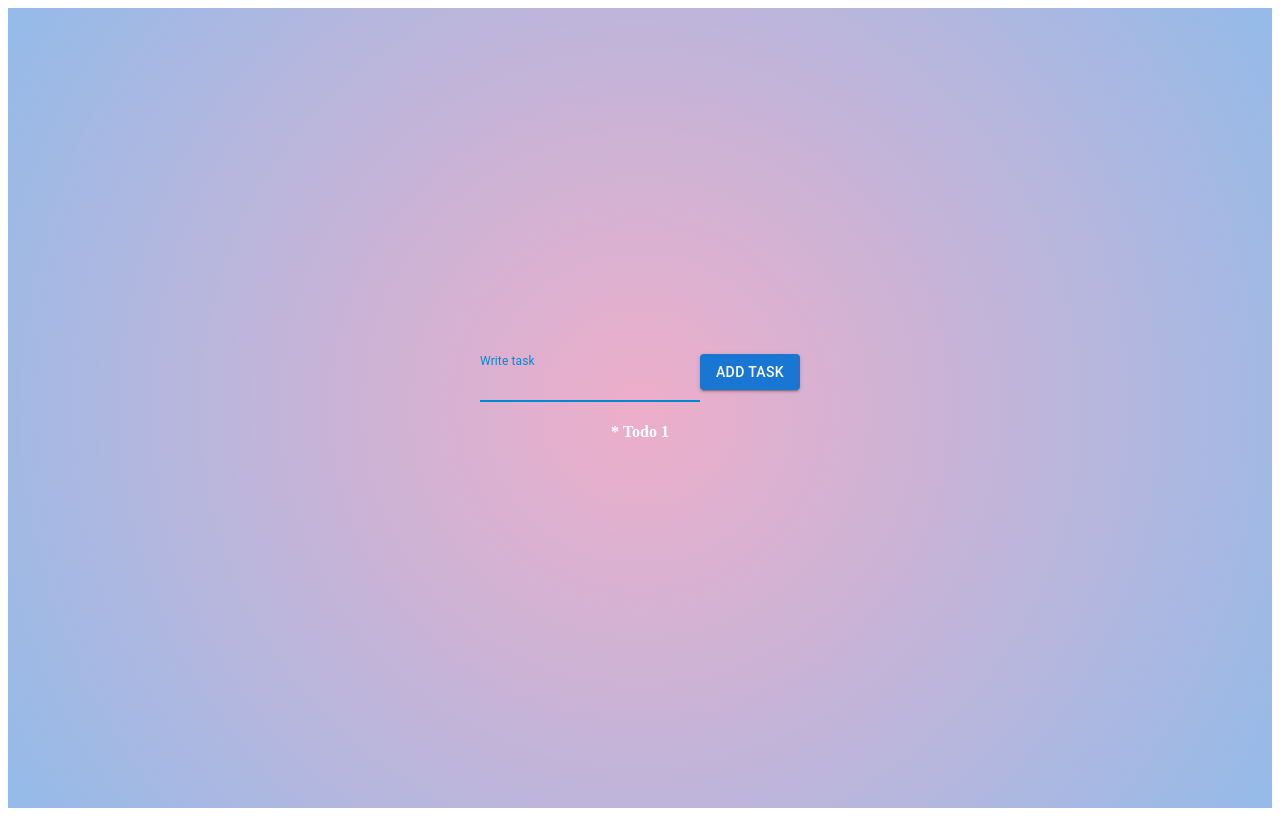
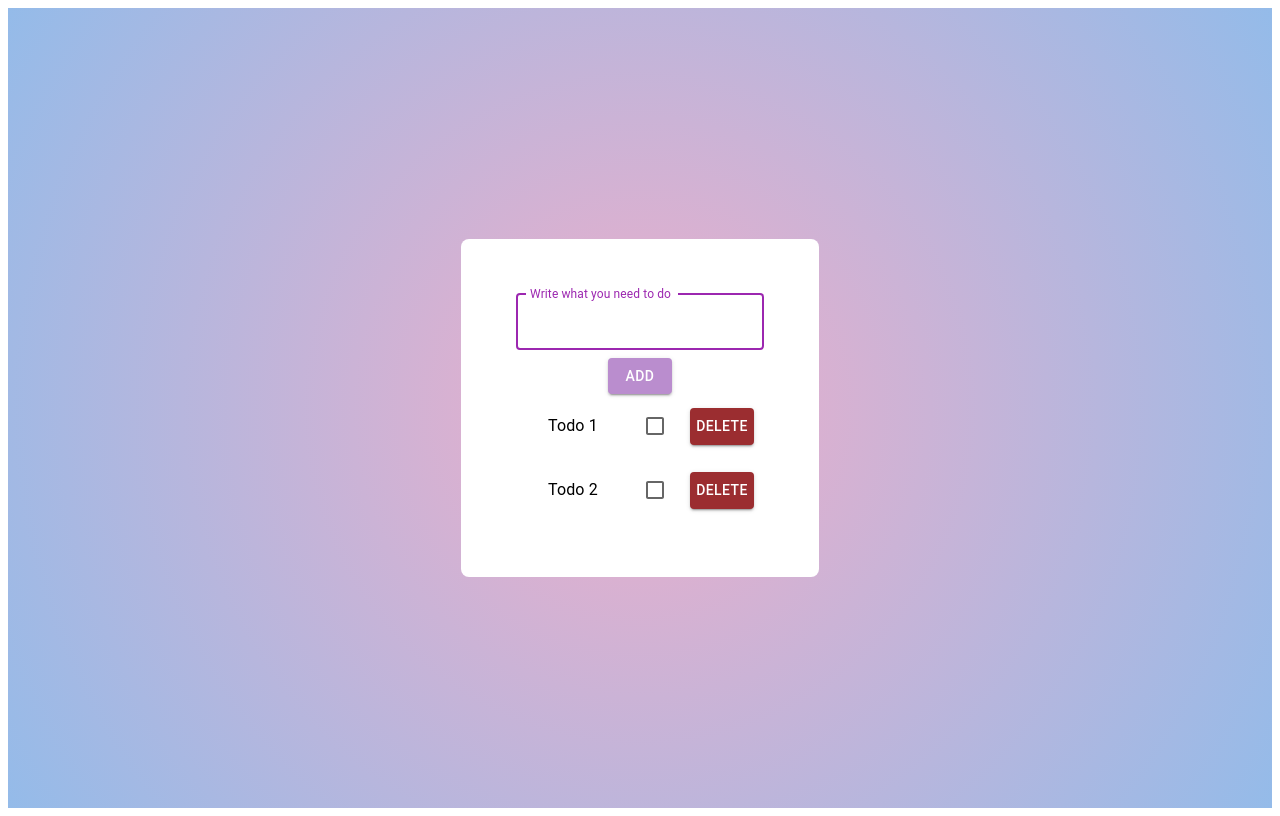
Before and after one commit to AzharKazhikarim/one-lab-hw, a React (Create React App) app: page / in a window 1280 px wide. Built offline with nearby package versions, Linux system fonts and the light colour scheme.

Commit message:
feat: added toDoList:add/delete/finish/input search

```diff
--- a/src/App.css
+++ b/src/App.css
@@ -8,7 +8,7 @@
 }
 .todo-container{
   background-color: white;
-  padding: 18px;
+  padding: 55px;
   border-radius: 8px;
 }
 .todo-wrapper{
@@ -16,3 +16,8 @@
   align-items: center;
   flex-direction: column;
 }
+.itemWrapper{
+  display: flex;
+  align-items: center;
+  flex-direction: row;
+}
--- a/src/App.tsx
+++ b/src/App.tsx
@@ -1,10 +1,11 @@
 import './App.css';
-import TodoList from "./lecture2/TodoList";
+import Todo from "./hw2/Todo";
 
 function App() {
     return (
         <div className="App">
-            <TodoList/>
+            <Todo/>
+            {/*<TodoList/>*/}
             {/*<ClassBasedCounter/>*/}
             {/*<FunctionBasedCounter/>*/}
         </div>
--- a/src/hw2/Item.tsx
+++ b/src/hw2/Item.tsx
@@ -0,0 +1,53 @@
+import {FC, useEffect, useState} from "react";
+import * as React from "react";
+import {
+    Button,
+    Checkbox,
+    ListItem,
+    ListItemButton,
+    ListItemText,
+    styled,
+} from "@mui/material";
+
+interface Props {
+    id: number;
+    desc: string;
+    done: boolean;
+    handleStatus: (itemId: number) => void;
+    handleDelete: (itemId: number) => void;
+}
+
+const Item: FC<Props> = ({id, desc, done, handleStatus, handleDelete}) => {
+    const [disable, setDisable] = useState(false);
+
+    useEffect(() => {
+        if (done) {
+            setDisable(true);
+        }
+    }, [done])
+
+    return (
+        <>
+            <div className="itemWrapper">
+                <ListItem key={id} disabled={disable}>
+                    <ListItemButton>
+                        <ListItemText key={id} primary={desc}/>
+                    </ListItemButton>
+                    <Checkbox edge="end" onClick={() => {
+                        handleStatus(id);
+                    }} checked={done}/>
+                </ListItem>
+                <ButtonStyled onClick={() => handleDelete(+id)} variant="contained">
+                    Delete
+                </ButtonStyled>
+            </div>
+        </>
+    );
+};
+
+const ButtonStyled = styled(Button)`
+  background: #9B2D30;
+  margin: 10px;
+`;
+
+export default Item;
--- a/src/hw2/Todo.tsx
+++ b/src/hw2/Todo.tsx
@@ -1,6 +1,94 @@
-const Todo = () => {
+import {FC, useState} from "react";
+import {
+    TextField,
+    Button,
+    styled
+} from "@mui/material";
+import Item from "./Item";
+
+const initialList = [
+    {
+        id: 1,
+        desc: "Todo 1",
+        done: false,
+    },
+    {
+        id: 2,
+        desc: "Todo 2",
+        done: false,
+    },
+];
+
+const Todo: FC = () => {
+    const [inputValue, setInputValue] = useState("");
+    const [todo, setTodos] = useState(initialList);
+
+    //ADD TODO
+    const handleSubmit = () => {
+        setTodos((todo) => [
+            ...todo,
+            {id: +Math.floor(Math.random() * 10000), desc: inputValue, done: false},
+        ]);
+        setInputValue("");
+    };
+
+    // SET DONE STATUS
+    const handleStatus = (itemId: number) => {
+        let updatedTodos = todo.map((item) => {
+            if (item.id === itemId) {
+                item.done = true;
+            }
+            return item;
+        });
+        setTodos(updatedTodos);
+    };
+
+    //DELETE ITEM FROM TODO
+    const handleDelete = (itemId: number) => {
+        const newList = todo.filter((item) => item.id !== itemId);
+        setTodos(newList);
+    };
+
     return (
         <>
+            <div className="todo-container">
+                <div className="todo-wrapper">
+                    {/* input for ADD and for FIND specific todo item*/}
+                    <TextField
+                        label="Write what you need to do"
+                        color="secondary"
+                        value={inputValue}
+                        focused
+                        onChange={(e) => setInputValue(e.target.value)}
+                    />
+                    <ButtonStyled variant="contained" onClick={handleSubmit}>
+                        Add
+                    </ButtonStyled>
+                </div>
+
+                {todo
+                    .filter((td) => {
+                        if (
+                            td.desc
+                                .toLocaleLowerCase()
+                                .includes(inputValue.toLocaleLowerCase())
+                        ) {
+                            return td;
+                        }
+                    })
+                    .map((todo) => (
+                        <Item id={todo.id} desc={todo.desc} done={todo.done} handleStatus={handleStatus}
+                              handleDelete={handleDelete}/>
+                    ))}
+
+            </div>
         </>
-    )
-}
+    );
+};
+
+const ButtonStyled = styled(Button)`
+  background: rgb(186, 141, 206);
+  margin-top: 8px;
+`;
+
+export default Todo;
```
